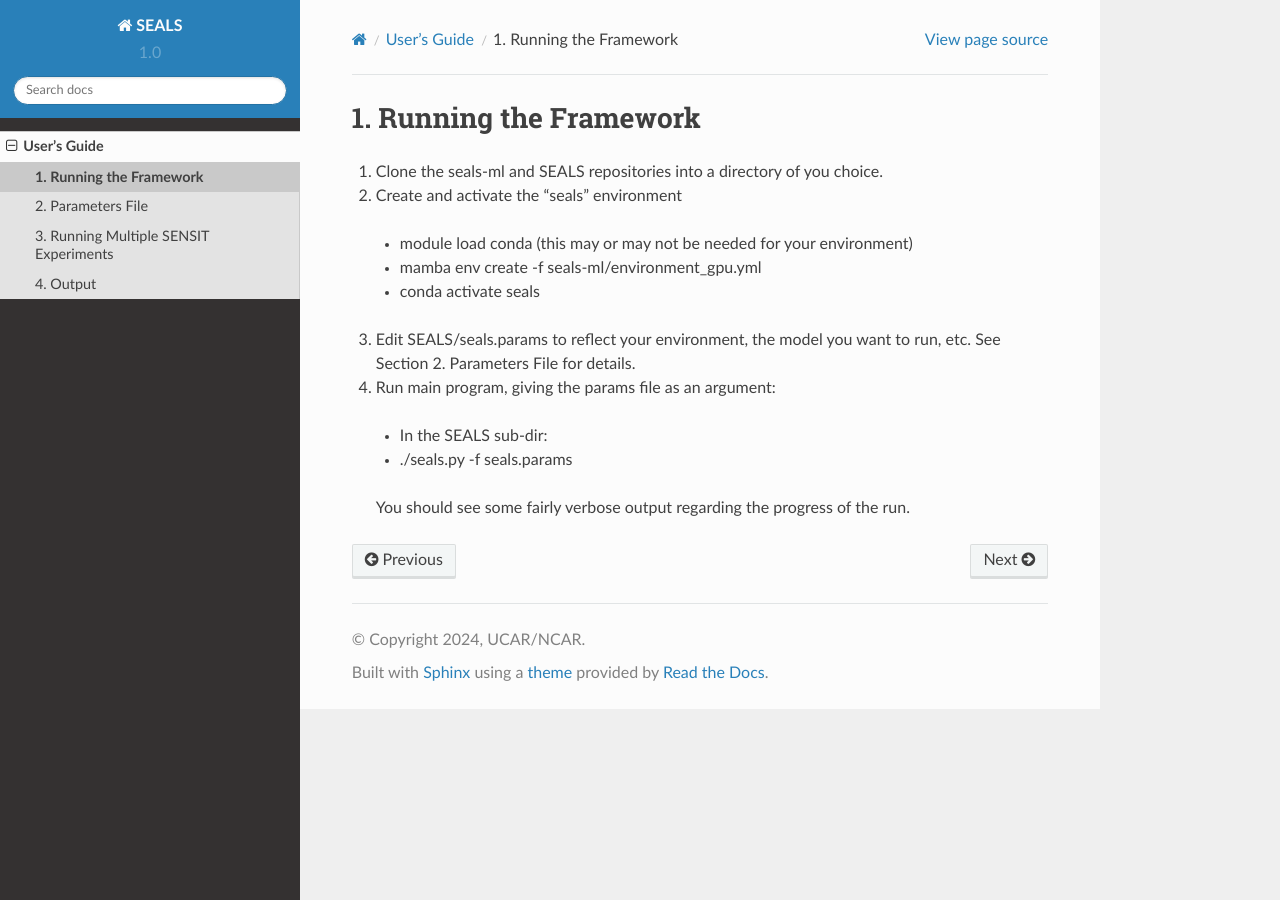
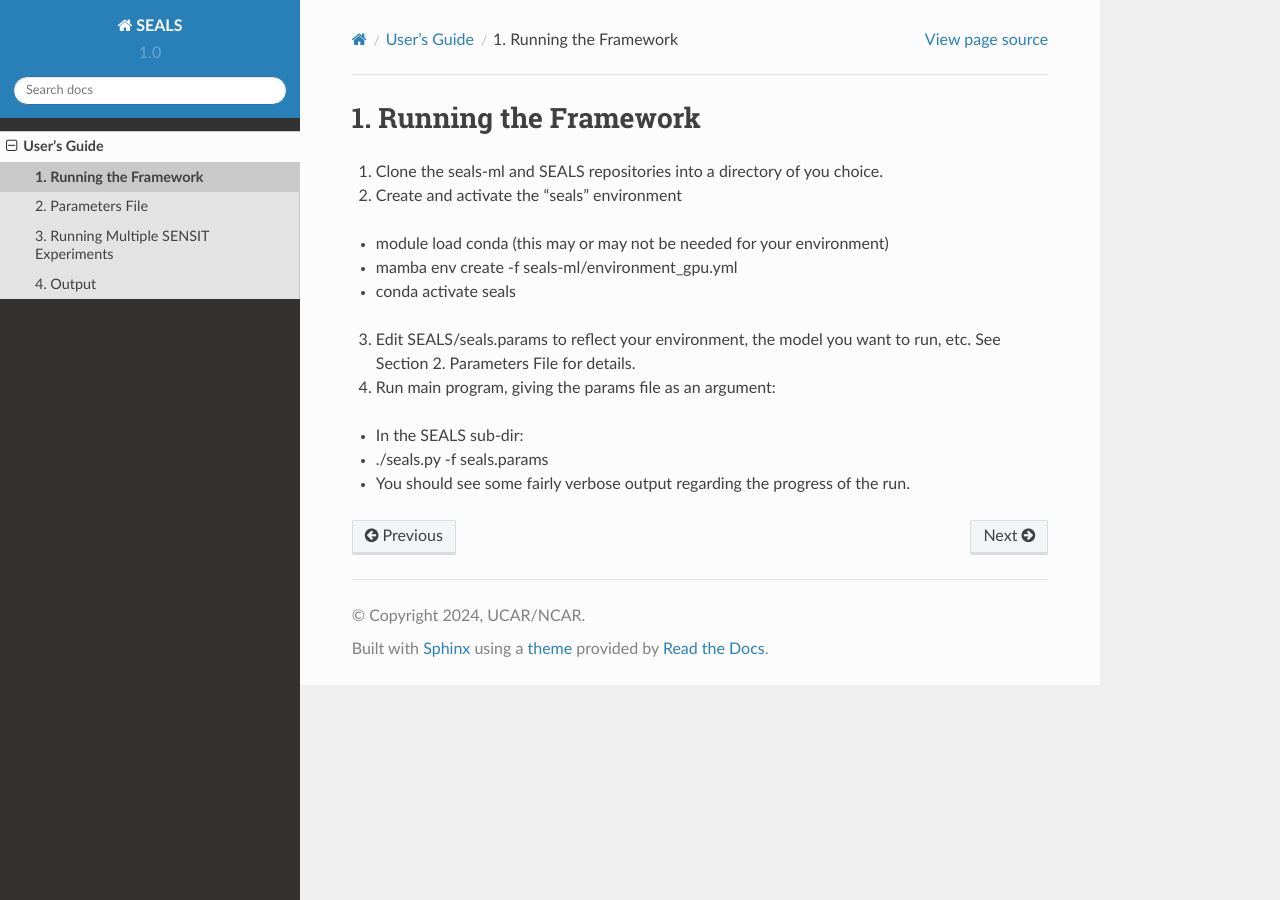
Before and after one commit to NCAR/SEALS, a Sphinx documentation site: the page built from docs/Users_Guide/framework.rst, in a window 1280 px wide. Built offline with Sphinx 7.4.7 and the Read the Docs theme 2.0.0, drawn with Linux system fonts in a browser that asks for light colours.

```diff
--- a/docs/Users_Guide/framework.rst
+++ b/docs/Users_Guide/framework.rst
@@ -4,11 +4,14 @@ Running the Framework
 
 1. Clone the seals-ml and SEALS repositories into a directory of you choice.
 2. Create and activate the "seals" environment
- * module load conda           (this may or may not be needed for your environment)
- * mamba env create -f seals-ml/environment_gpu.yml
- * conda activate seals
+
+* module load conda           (this may or may not be needed for your environment)
+* mamba env create -f seals-ml/environment_gpu.yml
+* conda activate seals
+
 3. Edit SEALS/seals.params to reflect your environment, the model you want to run, etc.  See Section 2. Parameters File for details.
 4. Run main program, giving the params file as an argument:
- * In the SEALS sub-dir:
- * ./seals.py -f seals.params
- You should see some fairly verbose output regarding the progress of the run.
+
+* In the SEALS sub-dir:
+* ./seals.py -f seals.params
+* You should see some fairly verbose output regarding the progress of the run.
```
